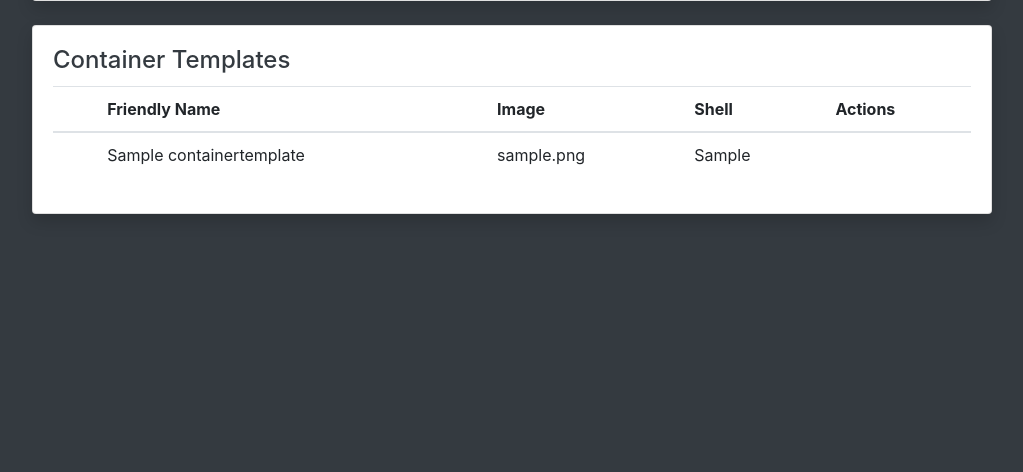
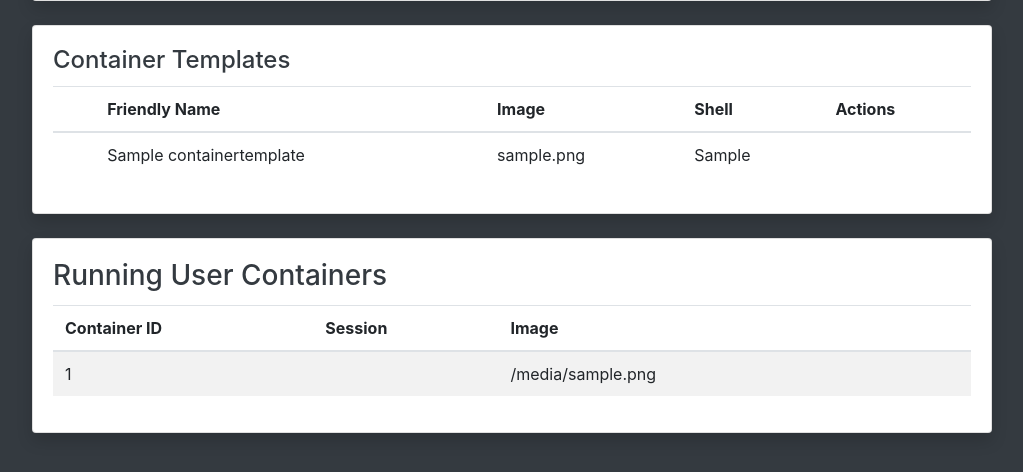
Before and after one commit to bellerub/sheru, a Django app: template project/sheru/templates/user_profile.html in a window 1280 px wide. Shown: the part 281-753 px from the top of the page, without its empty margins (128-1151 px from the left). Run offline with Django 3.2, Linux system fonts and the light colour scheme; tables that the repository leaves empty hold one stand-in row (values such as "Sample post"); the template is opened without the code that fills it: values that come from a table or form of the project are taken from there, most other values are stand-ins (such as "Sample title", 1, 10 or a date in 2020); some libraries are stand-ins or nearby versions.

Commit message:
Give user ability to kill old sessions

```diff
--- a/project/sheru/templates/user_profile.html
+++ b/project/sheru/templates/user_profile.html
@@ -84,6 +84,39 @@
                 {% endif %}
             </div>
         </div>
+
+        <!-- List Running User Containers -->
+        <div class="card shadow mt-4 text-dark" style="width: 60rem">
+            <div class="card-body">
+                <h3 class="card-title">
+                    Running User Containers
+                </h3>
+
+                <table class="table w-100 table-striped">
+                    <thead>
+                        <tr>
+                            <th scope="col">Container ID</th>
+                            <th class="d-none d-sm-table-cell" scope="col">Session</th>
+                            <th scope="col">Image</th>
+                            <th scope="col"></th>
+                        </tr>
+                    </thead>
+                    <tbody>
+                        {% for c in running_containers %}
+                        <tr>
+                            <td>{{ c.id|stringformat:".10s" }}</td>
+                            <td class="d-none d-sm-table-cell">{{ c.session }}</td>
+                            <td>{{ c.image }}</td>
+                            <td>
+                                <a href="{% url 'remove_cid' container_id=c.id %}"><button class="btn" style="background-color:transparent;"><i class="fas fa-trash-alt"></i></button></a>
+                            </td>
+                        </tr>
+                        {% endfor %}
+                    </tbody>
+                </table>
+            </div>
+        </div>
+
     </div>
 </div>
 
```
Also changed, not shown: project/sheru/views.py (+3 -13 lines).
